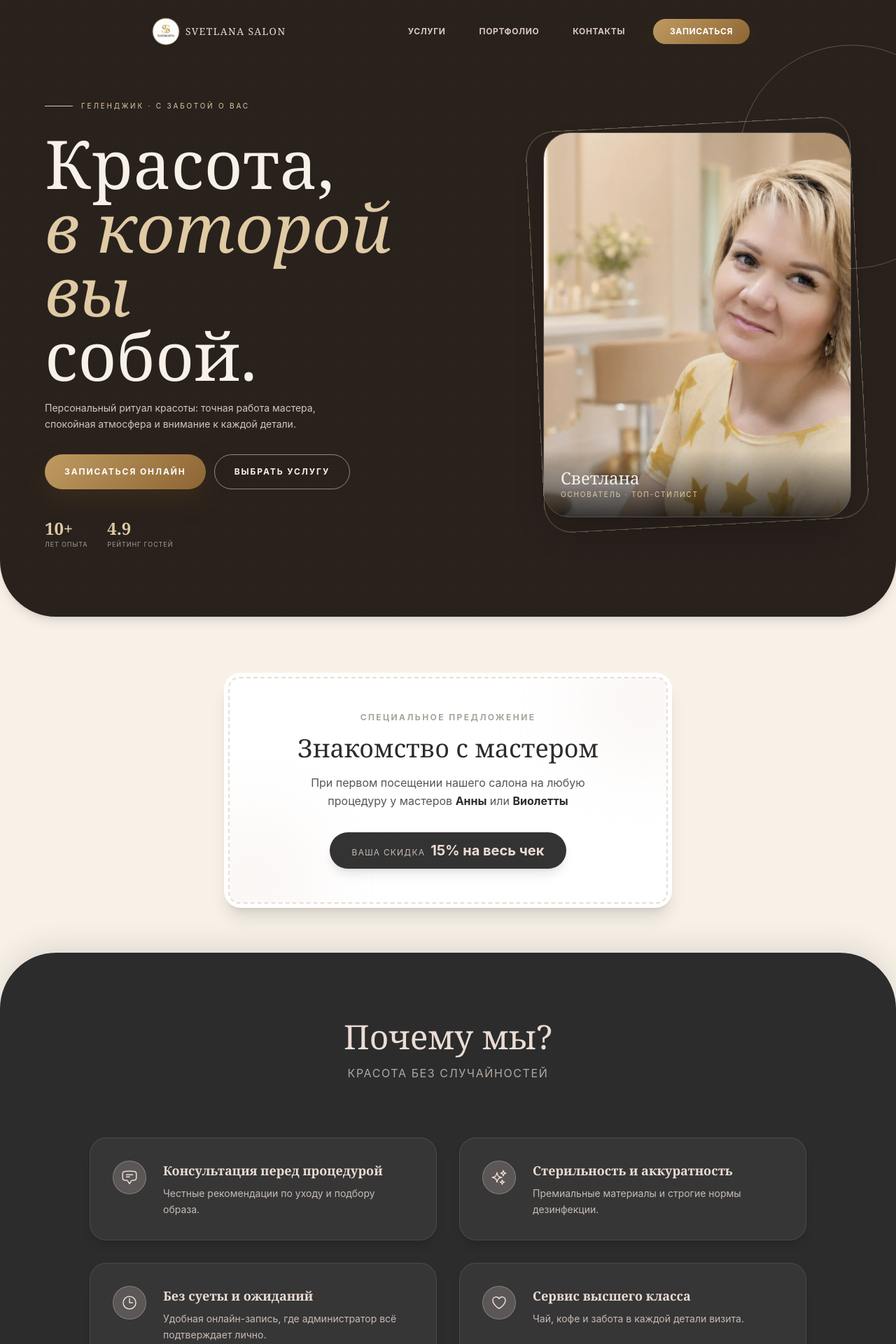
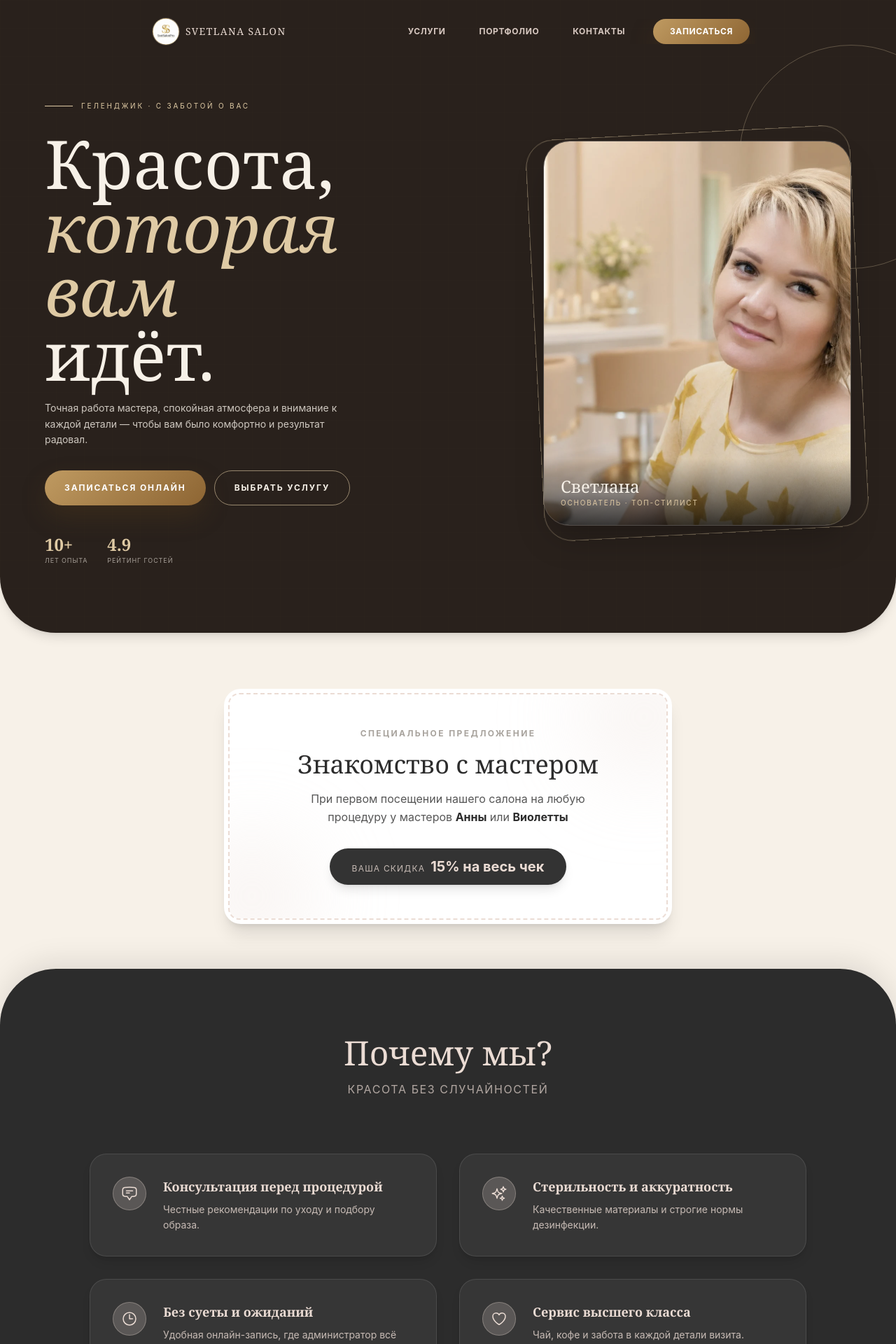
Before and after one commit to Vadimktv/svetlanasalon, a Next.js app: page / in a window 1280 px wide. Shown: the top 1920 px of the page at 70% size. Built offline with nearby package versions, Linux system fonts and the light colour scheme.

Commit message:
fix: simplify salon brand copy

```diff
--- a/src/app/layout.tsx
+++ b/src/app/layout.tsx
@@ -3,7 +3,7 @@ import "./globals.css";
 
 export const metadata: Metadata = {
   title: "SvetlanaSalon | Эстетика и Косметология",
-  description: "Премиальный салон красоты в Геленджике",
+  description: "Салон красоты в Геленджике",
   metadataBase: new URL('https://svetlanasalon.ru'),
   appleWebApp: {
     title: "SvetlanaSalon",
--- a/src/app/page.tsx
+++ b/src/app/page.tsx
@@ -78,9 +78,9 @@ export default function Home() {
               <span className="h-px w-10 bg-[#dfcaa4]" />
               <p className="text-[10px] tracking-[0.28em] uppercase text-[#dfcaa4]">Геленджик · с заботой о вас</p>
             </div>
-            <h1 className="font-serif text-5xl leading-[.95] md:text-7xl lg:text-8xl mb-5">Красота,<br/><em className="text-[#dfcaa4]">в которой вы</em><br/>собой.</h1>
+            <h1 className="font-serif text-5xl leading-[.95] md:text-7xl lg:text-8xl mb-5">Красота,<br/><em className="text-[#dfcaa4]">которая вам</em><br/>идёт.</h1>
             <p className="text-sm leading-relaxed opacity-80 max-w-md mb-8">
-              Персональный ритуал красоты: точная работа мастера, спокойная атмосфера и внимание к каждой детали.
+              Точная работа мастера, спокойная атмосфера и внимание к каждой детали — чтобы вам было комфортно и результат радовал.
             </p>
             <div className="flex flex-col sm:flex-row gap-3 w-full sm:w-auto">
               <button onClick={() => setModalOpen(true)} className="gold-button text-white font-bold text-xs tracking-[0.16em] uppercase py-4 px-7 rounded-full hover:-translate-y-0.5 transition-all">Записаться онлайн</button>
@@ -152,7 +152,7 @@ export default function Home() {
               },
               {
                 title: 'Стерильность и аккуратность',
-                desc: 'Премиальные материалы и строгие нормы дезинфекции.',
+                desc: 'Качественные материалы и строгие нормы дезинфекции.',
                 icon: <svg fill="none" viewBox="0 0 24 24" strokeWidth="1.5" stroke="currentColor" className="w-6 h-6"><path strokeLinecap="round" strokeLinejoin="round" d="M9.813 15.904L9 18.75l-.813-2.846a4.5 4.5 0 00-3.09-3.09L2.25 12l2.846-.813a4.5 4.5 0 003.09-3.09L9 5.25l.813 2.846a4.5 4.5 0 003.09 3.09L15.75 12l-2.846.813a4.5 4.5 0 00-3.09 3.09zM18.259 8.715L18 9.75l-.259-1.035a3.375 3.375 0 00-2.455-2.456L14.25 6l1.036-.259a3.375 3.375 0 002.455-2.456L18 2.25l.259 1.035a3.375 3.375 0 002.456 2.456L21.75 6l-1.035.259a3.375 3.375 0 00-2.456 2.456zM16.894 20.567L16.5 21.75l-.394-1.183a2.25 2.25 0 00-1.423-1.423L13.5 18.75l1.183-.394a2.25 2.25 0 001.423-1.423l.394-1.183.394 1.183a2.25 2.25 0 001.423 1.423l1.183.394-1.183.394a2.25 2.25 0 00-1.423 1.423z" /></svg>
               },
               {
```
